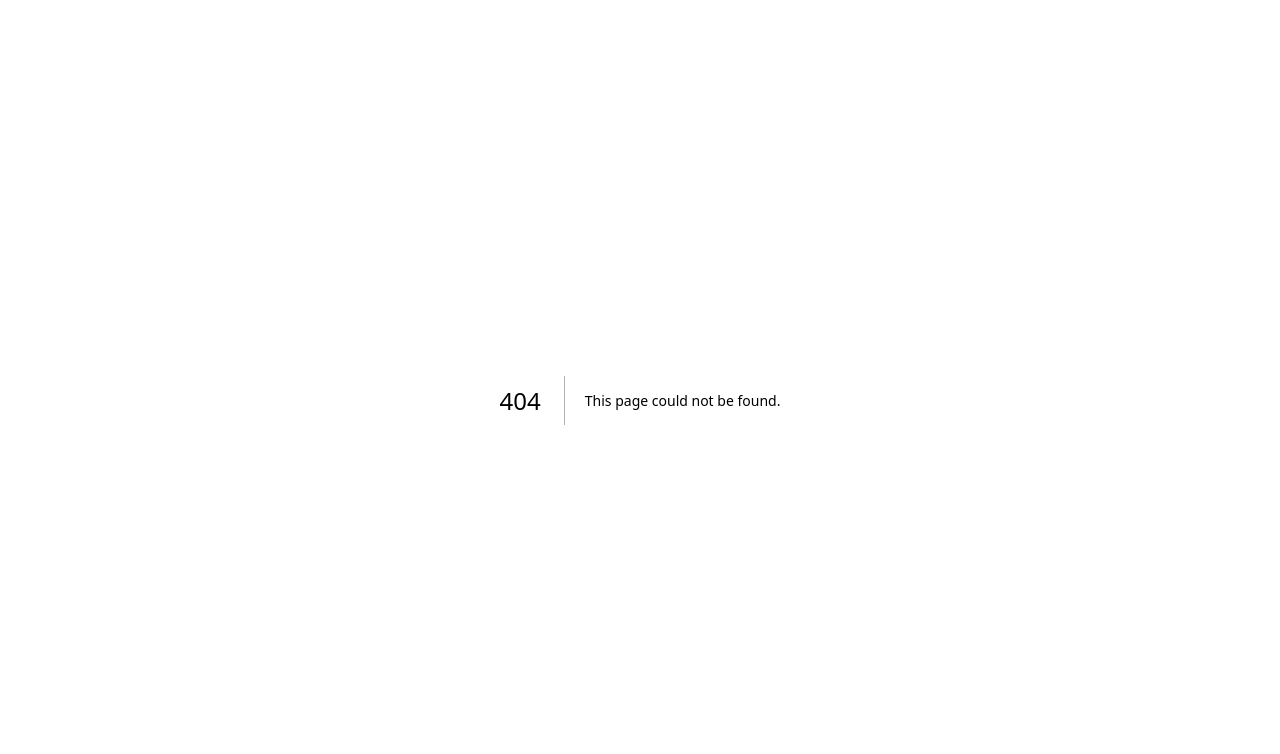
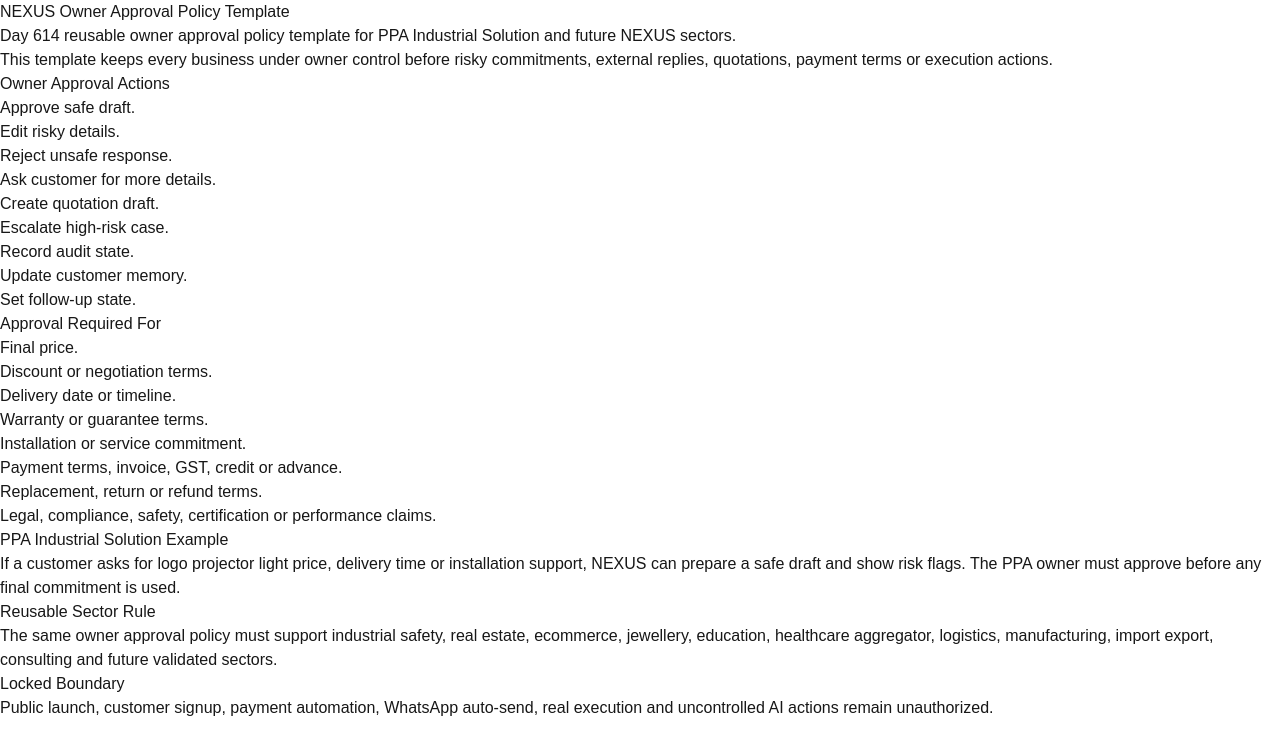
Before and after one commit to celerishealth/NEXUS, a Next.js app in the folder nexus-app/: page /nexus-owner-approval-policy-template in a window 1280 px wide. Before the commit this address had no page. Shown: the top 754 px of the page. Built offline with nearby package versions, Linux system fonts and the light colour scheme.

Commit message:
Day 614: add owner approval policy template v1

```diff
--- /dev/null
+++ b/nexus-app/app/nexus-owner-approval-policy-template/page.tsx
@@ -0,0 +1,38 @@
+export default function NexusOwnerApprovalPolicyTemplatePage() {
+  return (
+    <main>
+      <h1>NEXUS Owner Approval Policy Template</h1>
+      <p>Day 614 reusable owner approval policy template for PPA Industrial Solution and future NEXUS sectors.</p>
+      <p>This template keeps every business under owner control before risky commitments, external replies, quotations, payment terms or execution actions.</p>
+      <h2>Owner Approval Actions</h2>
+      <ul>
+        <li>Approve safe draft.</li>
+        <li>Edit risky details.</li>
+        <li>Reject unsafe response.</li>
+        <li>Ask customer for more details.</li>
+        <li>Create quotation draft.</li>
+        <li>Escalate high-risk case.</li>
+        <li>Record audit state.</li>
+        <li>Update customer memory.</li>
+        <li>Set follow-up state.</li>
+      </ul>
+      <h2>Approval Required For</h2>
+      <ul>
+        <li>Final price.</li>
+        <li>Discount or negotiation terms.</li>
+        <li>Delivery date or timeline.</li>
+        <li>Warranty or guarantee terms.</li>
+        <li>Installation or service commitment.</li>
+        <li>Payment terms, invoice, GST, credit or advance.</li>
+        <li>Replacement, return or refund terms.</li>
+        <li>Legal, compliance, safety, certification or performance claims.</li>
+      </ul>
+      <h2>PPA Industrial Solution Example</h2>
+      <p>If a customer asks for logo projector light price, delivery time or installation support, NEXUS can prepare a safe draft and show risk flags. The PPA owner must approve before any final commitment is used.</p>
+      <h2>Reusable Sector Rule</h2>
+      <p>The same owner approval policy must support industrial safety, real estate, ecommerce, jewellery, education, healthcare aggregator, logistics, manufacturing, import export, consulting and future validated sectors.</p>
+      <h2>Locked Boundary</h2>
+      <p>Public launch, customer signup, payment automation, WhatsApp auto-send, real execution and uncontrolled AI actions remain unauthorized.</p>
+    </main>
+  );
+}
```
